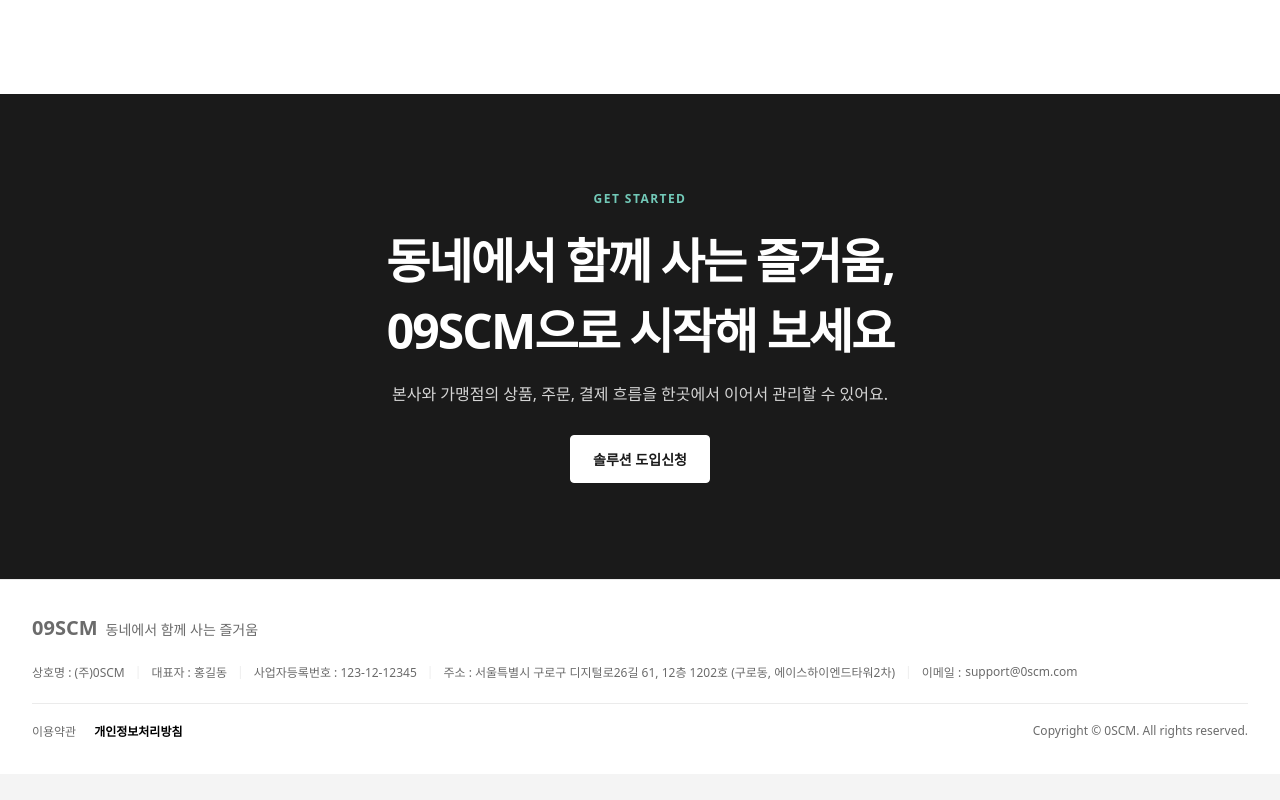
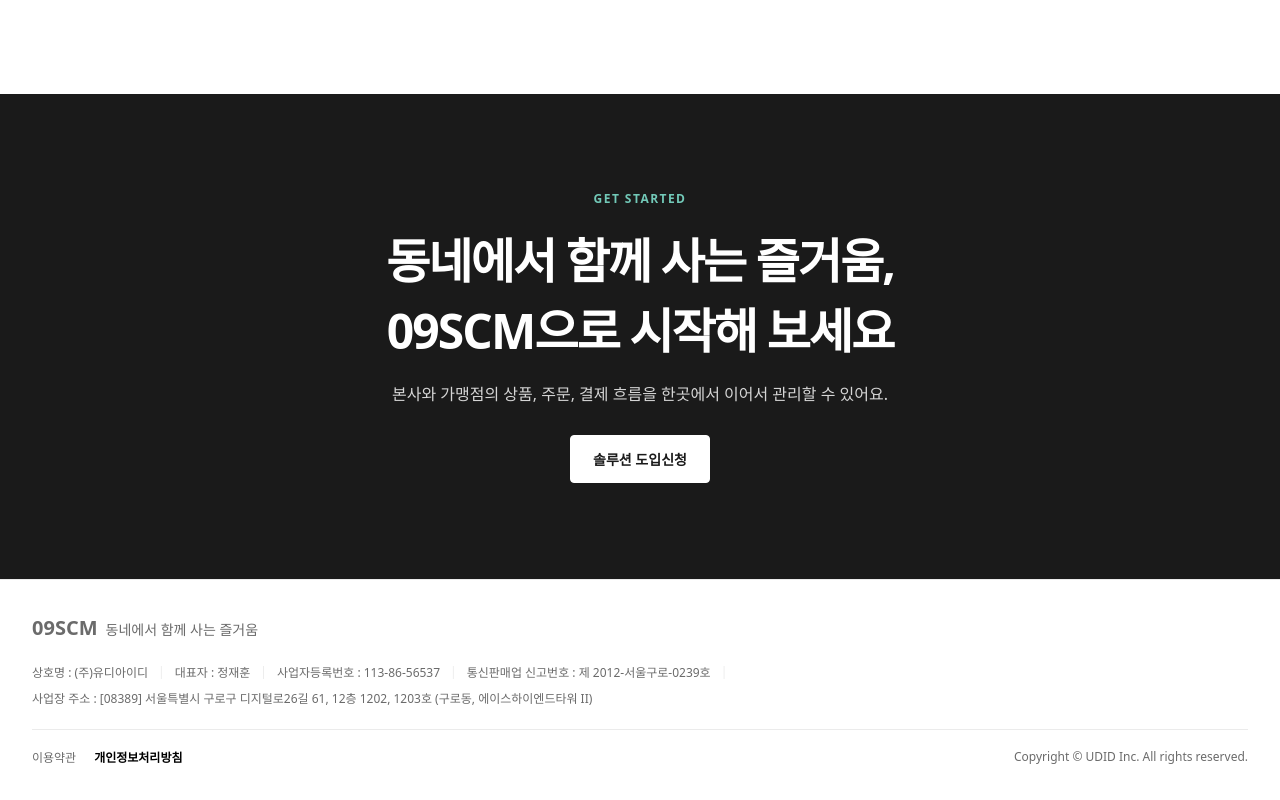
Before and after one commit to 09SCM/09SCM-Homepage, a Next.js app: page / in a window 1280 px wide. Shown: the part 7449-8249 px from the top of the page. Before the commit the page ends 8223 px from the top, so only its background shows below. Built offline with nearby package versions, Linux system fonts and the light colour scheme.

Commit message:
Update footer company information

```diff
--- a/app/components/SiteFooter.tsx
+++ b/app/components/SiteFooter.tsx
@@ -11,11 +11,11 @@
 
         <div className="footer-company-info">
           <div className="footer-info-row">
-            <span>상호명 : (주)0SCM</span>
-            <span>대표자 : 홍길동</span>
-            <span>사업자등록번호 : 123-12-12345</span>
-            <span>주소 : 서울특별시 구로구 디지털로26길 61, 12층 1202호 (구로동, 에이스하이엔드타워2차)</span>
-            <span className="footer-email"><span>이메일 :</span><a href="mailto:support@0scm.com">support@0scm.com</a></span>
+            <span>상호명 : (주)유디아이디</span>
+            <span>대표자 : 정재훈</span>
+            <span>사업자등록번호 : 113-86-56537</span>
+            <span>통신판매업 신고번호 : 제 2012-서울구로-0239호</span>
+            <span>사업장 주소 : [08389] 서울특별시 구로구 디지털로26길 61, 12층 1202, 1203호 (구로동, 에이스하이엔드타워 II)</span>
           </div>
         </div>
 
@@ -24,7 +24,7 @@
             <a href={`${BASE_PATH}/terms/`}>이용약관</a>
             <a className="privacy-link" href={`${BASE_PATH}/privacy/`}>개인정보처리방침</a>
           </nav>
-          <p>Copyright © 0SCM. All rights reserved.</p>
+          <p>Copyright © UDID Inc. All rights reserved.</p>
         </div>
       </div>
     </footer>
```
